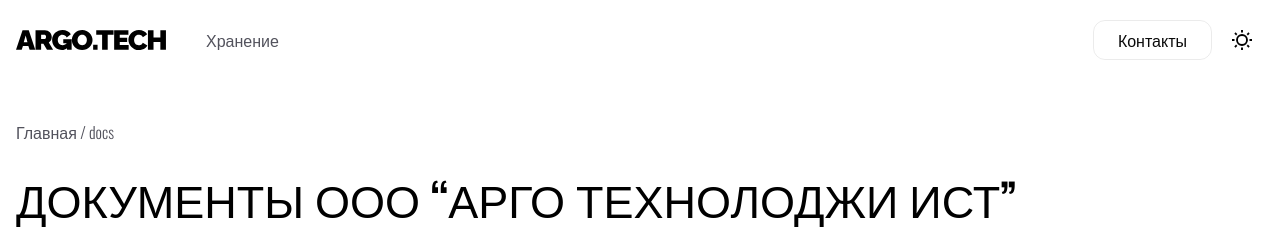
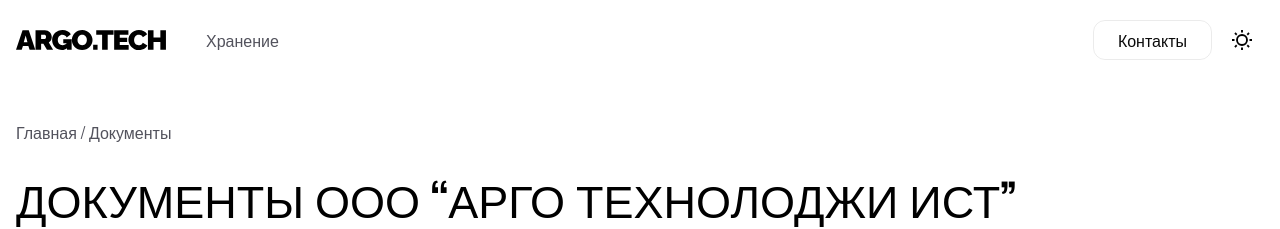
Before and after one commit to Slawone/argo-web, a Next.js app: page /docs in a window 1280 px wide. Shown: the top 229 px of the page. Built offline with nearby package versions, Linux system fonts and the light colour scheme.

Commit message:
Fixed module

```diff
--- a/src/components/Breadcrumbs.jsx
+++ b/src/components/Breadcrumbs.jsx
@@ -4,7 +4,7 @@
 import { usePathname } from "next/navigation"
 
 const ruMap = {
-  documents: "Документы",
+  docs: "Документы",
   storage: "Хранение",
 };
 
--- a/src/sections/home/AboutSection.jsx
+++ b/src/sections/home/AboutSection.jsx
@@ -55,7 +55,7 @@
           </a>
           <Link
             className="button button-primary flex-center"
-            href={"/documents"}
+            href={"/docs"}
           >
             Для МИНЦИФРЫ <ExternalLink width={18} height={18} />
           </Link>
```
